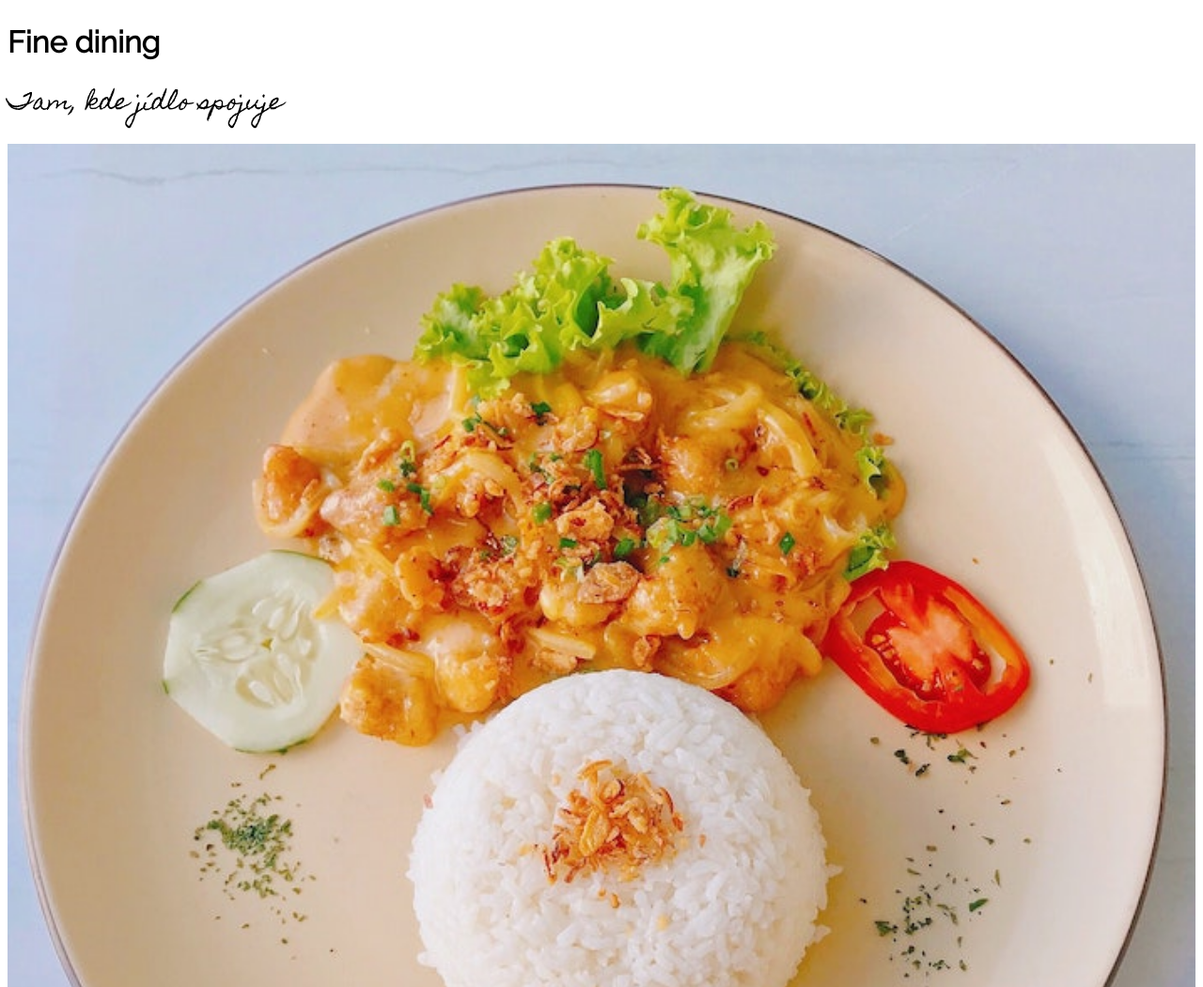
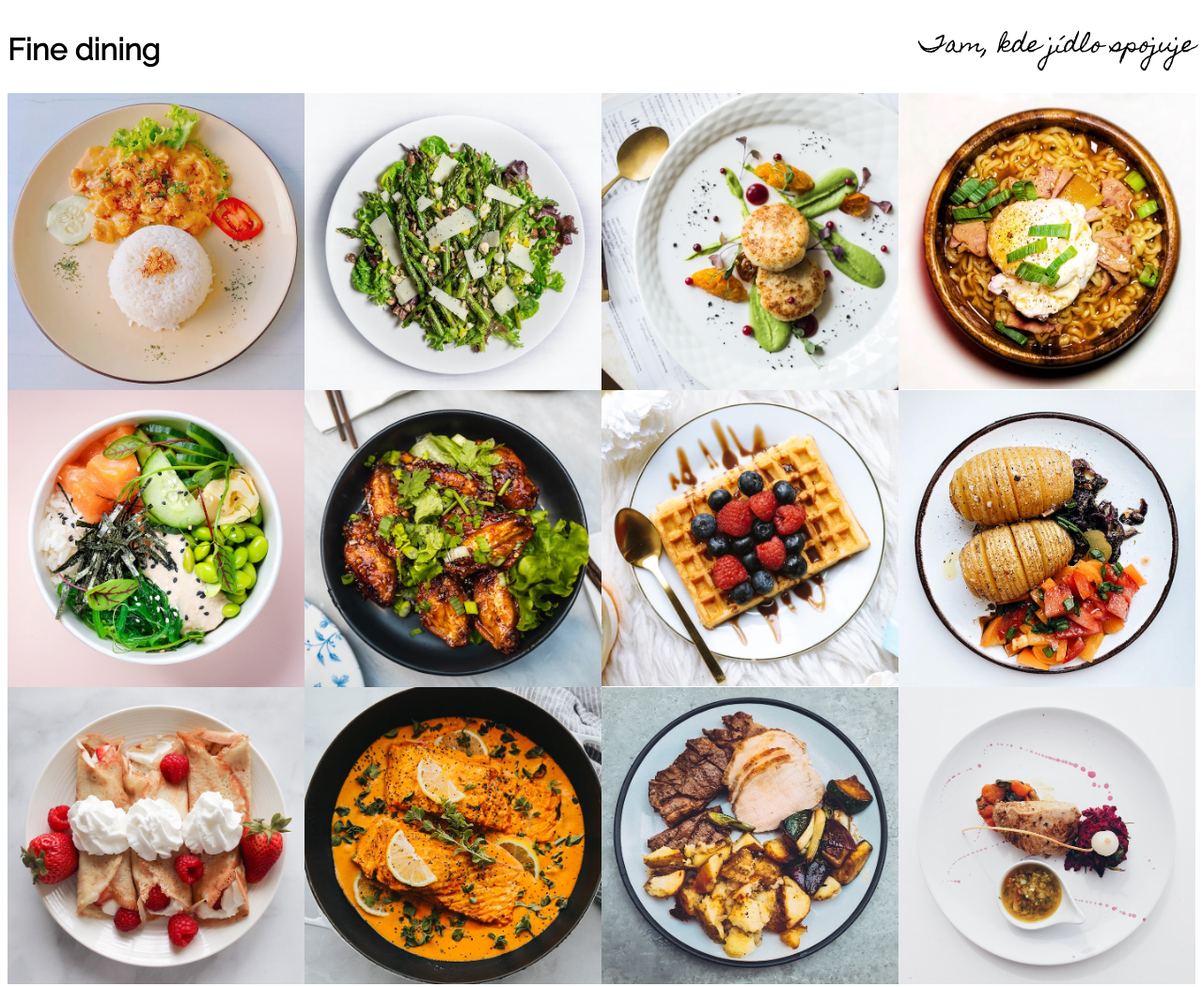
Before and after one commit to Doleva161/Flexibilni-layout-cviceni, a plain HTML site: page index.html in a window 1280 px wide. Shown: the top 1050 px of the page at 94% size. Drawn offline with Linux system fonts and the light colour scheme.

Commit message:
flexibilní layout za použití fce grid

```diff
--- a/style.css
+++ b/style.css
@@ -28,9 +28,28 @@ p {
 
 /*
 Nastylujte header tak, aby byl nadpis a podnadpis vedle sebe, na opačných koncích stránky. Text podnadpisu zarovnejte doprava
+*/
+header {
+  display: flex;
+  flex-direction: row;
+  justify-content: space-between;
+}
 
-Nastylujte galerii tak, aby byly vedle sebe dva sloupce obrázků.
-Potom zkuste třeba tři nebo čtyři sloupce.
+
+
+/*Nastylujte galerii tak, aby byly vedle sebe dva sloupce obrázků.
+Potom zkuste třeba tři nebo čtyři sloupce. */
+
+.galerie {
+    display: grid;
+    width: 100%;
+    grid-template-columns: 25% 25% 25% 25%;
+    grid-template-rows: auto auto;
+  }
+
+
+/*
+
 
 Pro každou variantu si pomocí devtools udělejte screenshot.
 */
```
Also changed, not shown: index.html (+5 -0 lines), images/localhost_3000_ (1).png (added), images/localhost_3000_ (2).png (added), 1 other file.
